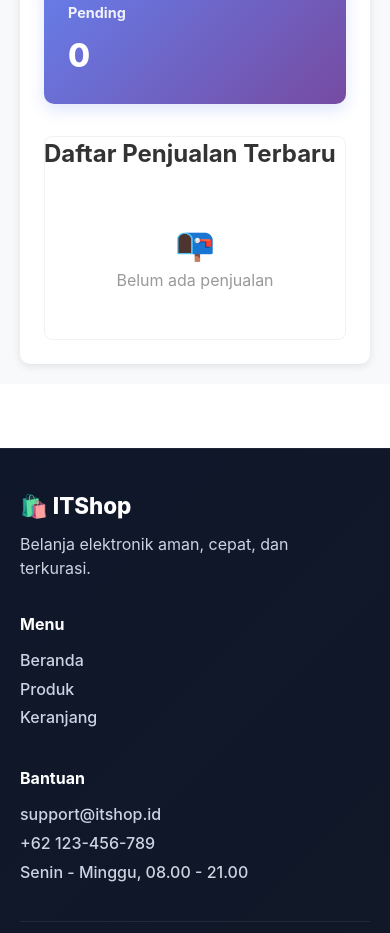
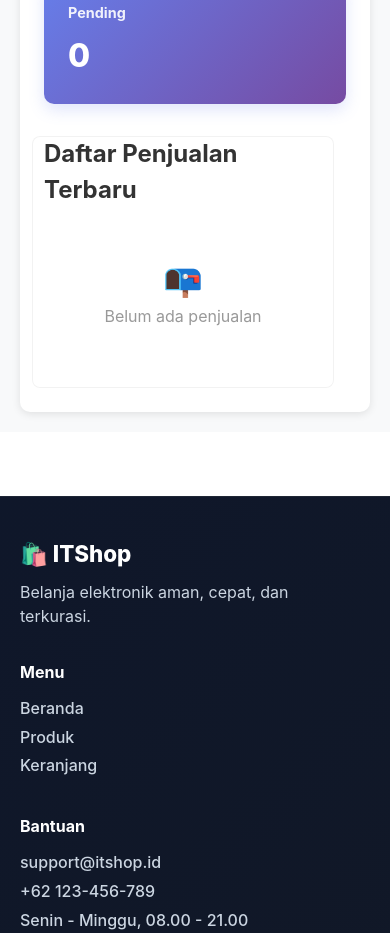
Before and after one commit to ferdindi2314/Project-Campus, a React (Vite) app: page /admin in a window 390 px wide. Shown: the part 800-1733 px from the top of the page. Built offline with nearby package versions, Linux system fonts and the light colour scheme; sample sign-in values are in the browser's storage.

Commit message:
Ensure admin tables scroll horizontally on mobile with touch-friendly container

```diff
--- a/src/pages/Admin.css
+++ b/src/pages/Admin.css
@@ -170,8 +170,13 @@
 }
 
 .table-container {
+  width: 100%;
+  max-width: 100%;
+  display: block;
   overflow-x: auto;
+  overflow-y: hidden;
   -webkit-overflow-scrolling: touch;
+  touch-action: pan-x pan-y;
 }
 
 .admin-form-grid {
@@ -371,7 +376,10 @@
     scrollbar-width: thin;
     border-radius: 8px;
     background: white;
-    box-shadow: inset 0 0 0 1px rgba(0,0,0,0.05);
+    box-shadow: inset 0 0 0 1px rgba(0, 0, 0, 0.05);
+    padding: 0 0.75rem 0.75rem;
+    margin: 0 -0.75rem;
+    touch-action: pan-x pan-y;
   }
 
   .admin-form-grid,
```
